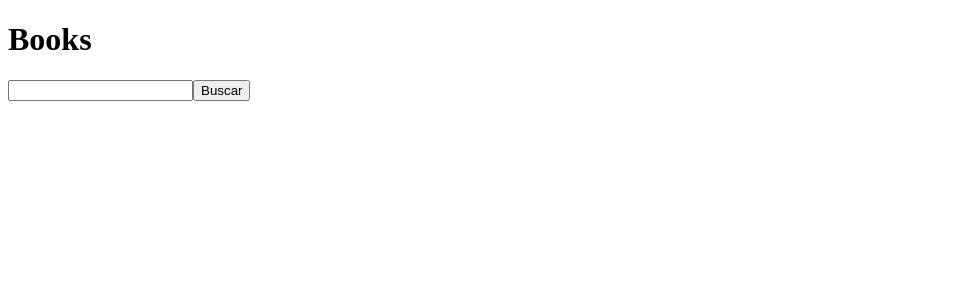
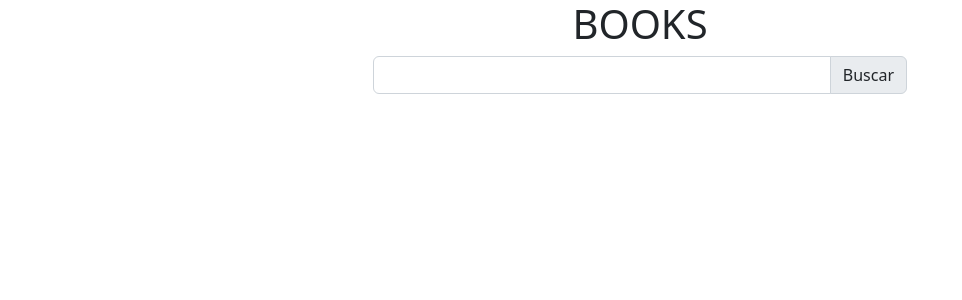
Before and after one commit to Anderson-Alencar/book-finder, a React (Vite) app: page / in a window 1280 px wide. Shown: the top 300 px of the page, without its empty margins (0-962 px from the left). Built offline with nearby package versions, Linux system fonts and the light colour scheme.

Commit message:
style: insert bootstrap

```diff
--- a/package.json
+++ b/package.json
@@ -9,7 +9,9 @@
     "preview": "vite preview"
   },
   "dependencies": {
+    "bootstrap": "^5.2.2",
     "react": "^18.2.0",
+    "react-bootstrap": "^2.6.0",
     "react-dom": "^18.2.0"
   },
   "devDependencies": {
--- a/src/App.jsx
+++ b/src/App.jsx
@@ -1,9 +1,10 @@
 import React from 'react';
 import Home from './pages/Home';
+import 'bootstrap/dist/css/bootstrap.min.css';
 
 function App() {
   return (
-    <div className="App">
+    <div className="container">
       <Home />
     </div>
   );
--- a/src/components/SearchBar.jsx
+++ b/src/components/SearchBar.jsx
@@ -1,11 +1,12 @@
 import React from 'react';
+import { InputGroup, Form } from 'react-bootstrap';
 
 function SearchBar() {
   return (
-    <div>
-      <input type="text" />
-      <button type="button">Buscar</button>
-    </div>
+    <InputGroup className="mb-3">
+      <Form.Control />
+      <InputGroup.Text>Buscar</InputGroup.Text>
+    </InputGroup>
   );
 }
 
--- a/src/pages/Home.jsx
+++ b/src/pages/Home.jsx
@@ -1,11 +1,16 @@
 import React from 'react';
+import { Col, Row } from 'react-bootstrap';
 import SearchBar from '../components/SearchBar';
 
 function Home() {
   return (
-    <div className="home">
-      <h1>Books</h1>
-      <SearchBar />
+    <div className="container">
+      <Row className="justify-content-md-center text-center">
+        <Col lg="6">
+          <h1>BOOKS</h1>
+          <SearchBar />
+        </Col>
+      </Row>
     </div>
   );
 }
```
Also changed, not shown: 1 other file (tests, documents, lock files or other folders).
